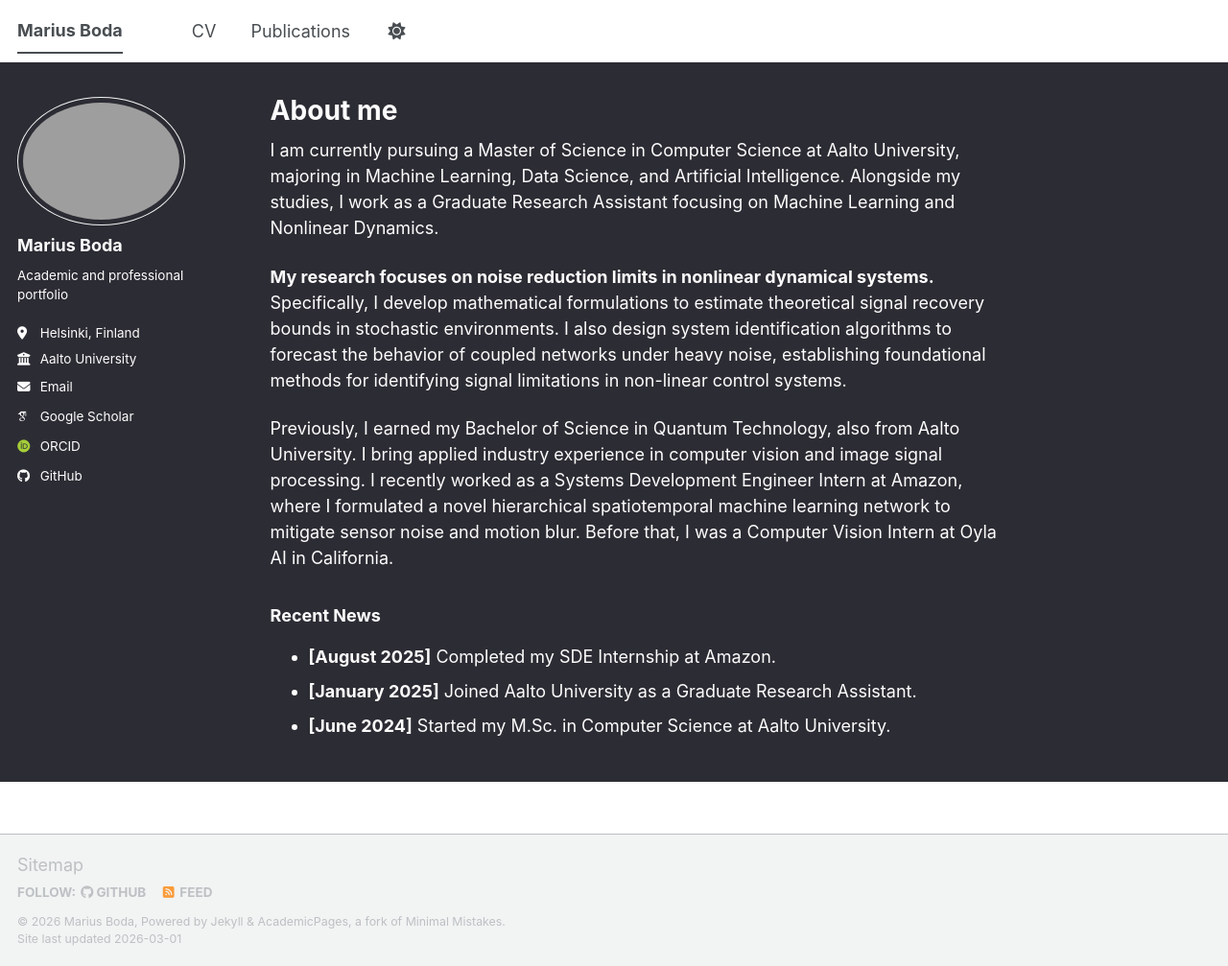
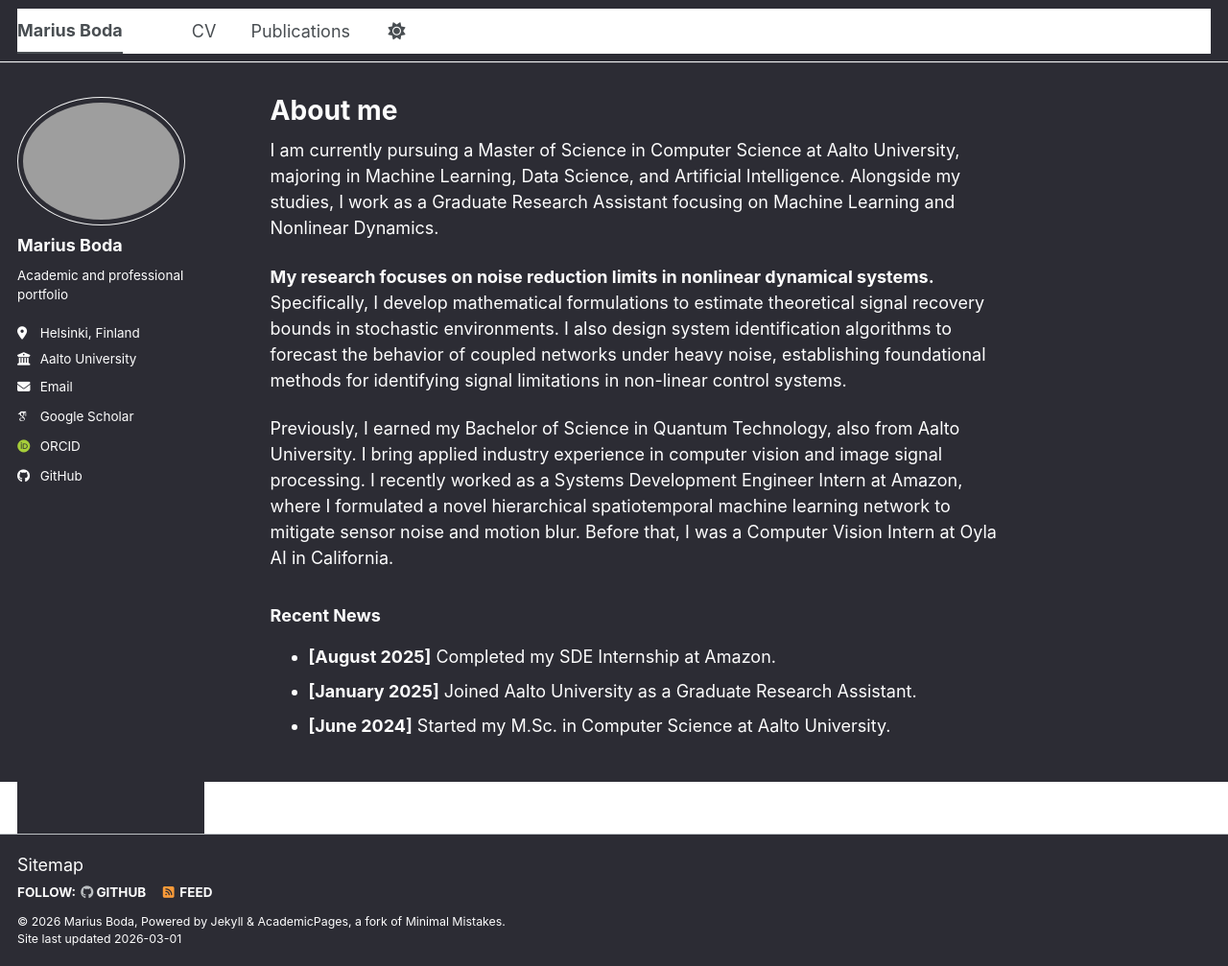
Before and after one commit to MariusBoda/MariusBoda.github.io, a Jekyll site: the page built from _pages/about.md, in a window 1280 px wide and 1007 px high. Shown: the whole window at 96% size. Built offline with Jekyll 4.4.1, drawn with Linux system fonts in a browser that asks for light colours; some web fonts are replaced; a script bundle is joined from its source files by our own code; library files that are not in the unit come from our copies.

Commit message:
Update main.scss

```diff
--- a/assets/css/main.scss
+++ b/assets/css/main.scss
@@ -71,3 +71,19 @@
 a {
   color: $primary-color;
 }
+
+/* Target the top navigation bar and footer */
+.masthead {
+  background-color: $background-color !important;
+  border-bottom: 1px solid $border-color !important; /* Adds a subtle line to separate the menu */
+}
+
+.page__footer, .page__footer footer {
+  background-color: $background-color !important;
+  color: $text-color !important;
+}
+
+/* Ensure the sticky sidebar background matches */
+.sidebar {
+  background-color: $background-color !important;
+}
```
